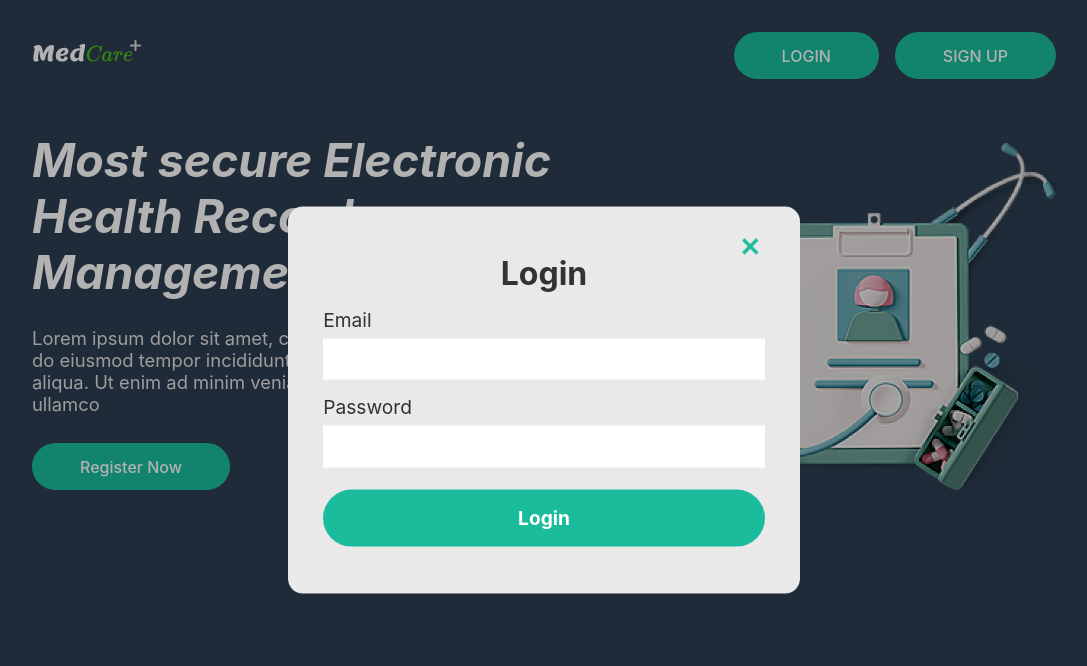
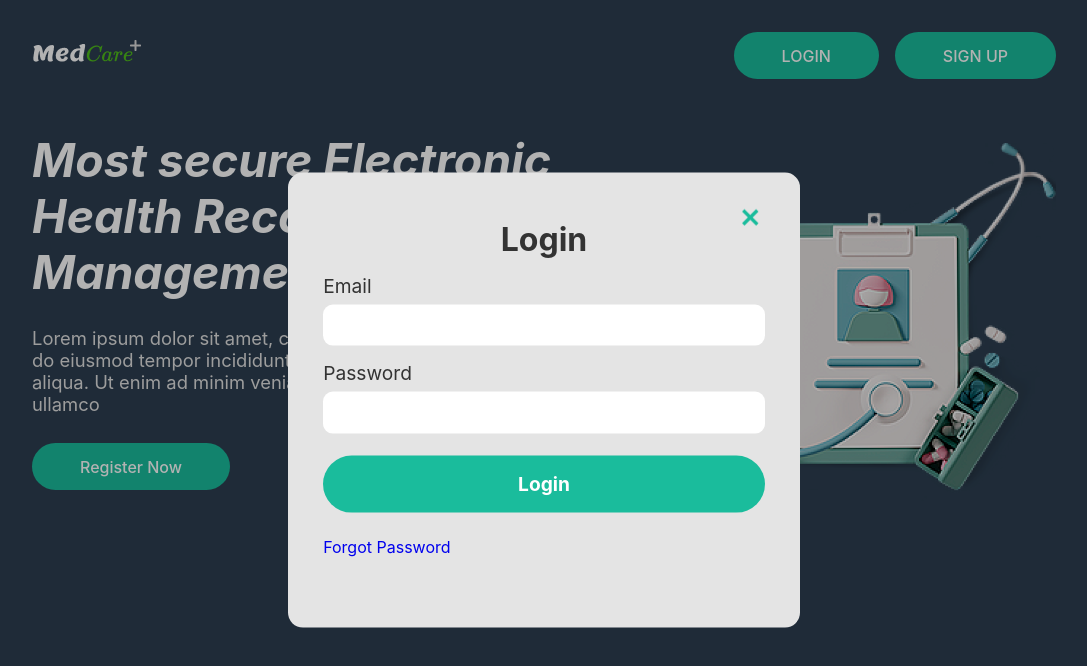
Before and after one commit to AlyKumail/MedCare, a React (Create React App) app in the folder my-app/: page / in a window 1280 px wide. Both pictures are taken after a click on the link "LOGIN". Shown: the top 666 px of the page, without its empty margins (96-1183 px from the left). Built offline with nearby package versions, Linux system fonts and the light colour scheme.

Commit message:
doctor Dashboard updates

```diff
--- a/my-app/src/components/Login.js
+++ b/my-app/src/components/Login.js
@@ -23,6 +23,7 @@ const Login = ({ modalHandler }) => {
           <Link to="/patient" className="primary-btn">
             Login
           </Link>
+          <Link className="forgotPassword">Forgot Password</Link>
         </form>
       </div>
     </div>
--- a/my-app/src/components/Sidebar.js
+++ b/my-app/src/components/Sidebar.js
@@ -93,19 +93,13 @@ const Sidebar = ({ active, isDoctorDashboard = false }) => {
             </div>
             <div className="link flex-center">
               <img src={user} alt="" />
-              <Link
-                to="/profile"
-                className={active == "profile" ? "link-active" : ""}
-              >
+              <Link className={active == "profile" ? "link-active" : ""}>
                 History
               </Link>
             </div>
             <div className="link flex-center">
               <img src={user} alt="" />
-              <Link
-                to="/profile"
-                className={active == "profile" ? "link-active" : ""}
-              >
+              <Link className={active == "profile" ? "link-active" : ""}>
                 Profile
               </Link>
             </div>
--- a/my-app/src/pages/PatientAccess.js
+++ b/my-app/src/pages/PatientAccess.js
@@ -81,6 +81,7 @@ const PatientAccess = () => {
                 onClick={() => {
                   setIsEnterRecordActive(true);
                 }}
+                className={isEnterRecordActive && "activeTab"}
               >
                 Enter Record
               </button>
@@ -88,6 +89,7 @@ const PatientAccess = () => {
                 onClick={() => {
                   setIsEnterRecordActive(false);
                 }}
+                className={!isEnterRecordActive && "activeTab"}
               >
                 Clinical Records
               </button>
--- a/my-app/src/styles/Login.css
+++ b/my-app/src/styles/Login.css
@@ -13,7 +13,7 @@
     width: 40%;
     max-width: 550px;
     padding: 2.95rem 2.2rem;
-    background: #e9e9e9;
+    background: #e4e4e4;
     color: #333;
     border-radius: 15px;
     top: 50%;
@@ -38,6 +38,7 @@
     padding: 1em;
     border: none;
     background-color: rgb(255, 255, 255);
+    border-radius: 10px;
 }
 
 form .primary-btn {
@@ -57,3 +58,7 @@ form .primary-btn:hover {
     right: 8%;
     cursor: pointer;
 }
+.forgotPassword{
+    display: inline-block;
+    margin: 1.5rem 0;
+}
--- a/my-app/src/styles/PatientAccess.css
+++ b/my-app/src/styles/PatientAccess.css
@@ -90,3 +90,7 @@
     display: block;
     margin: 1.2rem 0 0 auto;
 }
+.activeTab{
+    background: rgba(94, 216, 192, 0.65) !important;
+    border: none !important;
+}
```
Also changed, not shown: my-app/src/styles/Patient.css (line endings or trailing spaces).
